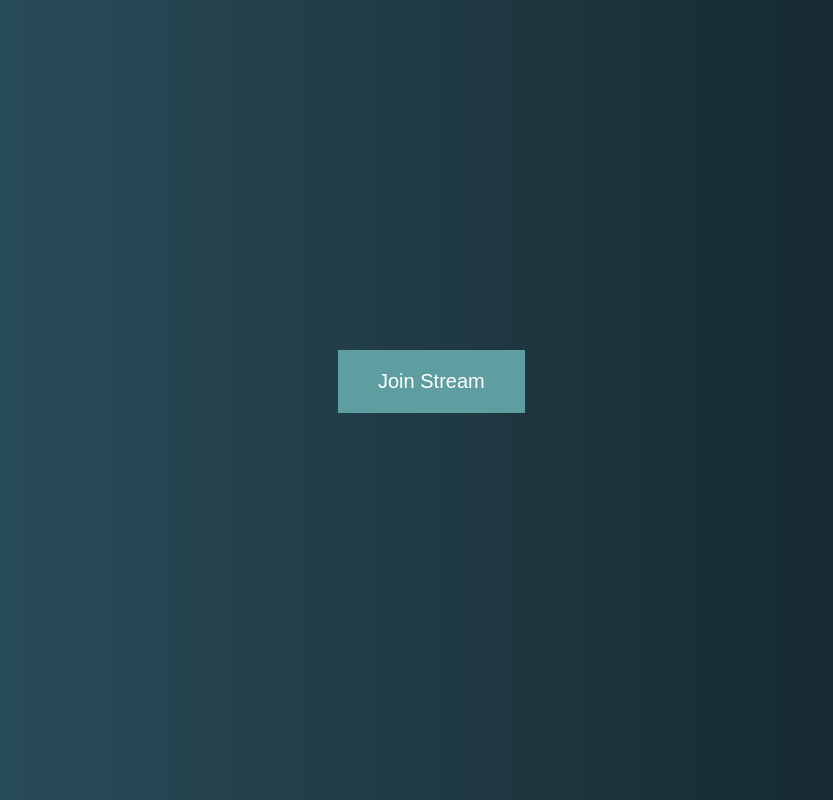
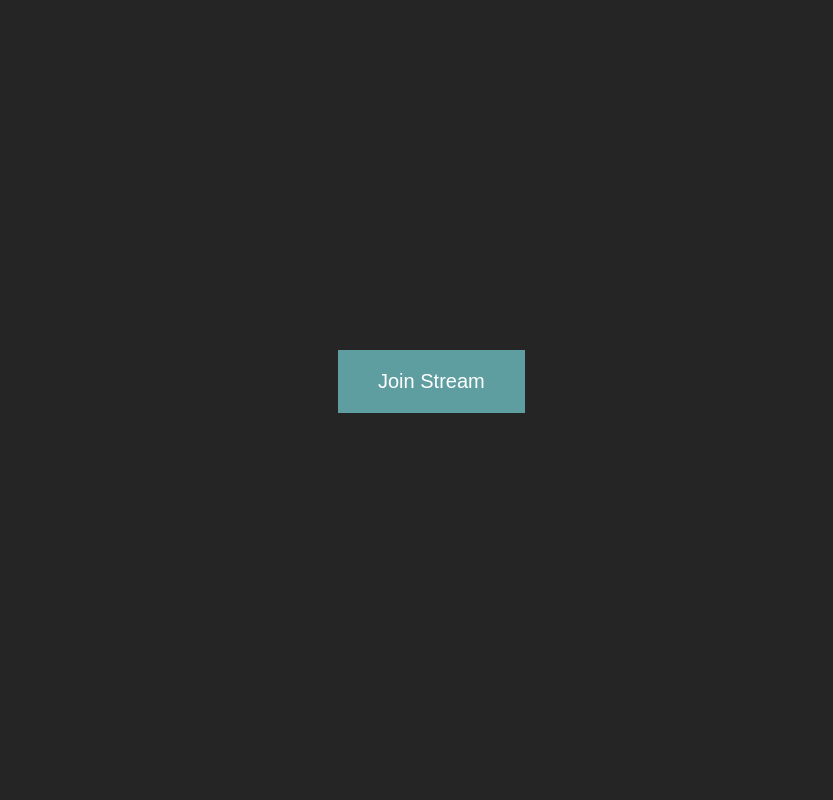
Before and after one commit to NotHumanFF/Streem, a plain HTML site: page index.html in a window 1280 px wide. Shown: the whole page, without its empty margins (202-1035 px from the left). Drawn offline with Linux system fonts and the light colour scheme.

Commit message:
Update main.css

```diff
--- a/main.css
+++ b/main.css
@@ -1,7 +1,7 @@
 body{
-    background:black;
-    background:-webkit-linear-gradient(to right, #2C5364, #203A43, #0F2027) ;
-    background: linear-gradient(to right, #2C5364, #203A43, #0F2027);
+    background:#252525;
+/*     background:-webkit-linear-gradient(to right, #2C5364, #203A43, #0F2027) ; */
+/*     background: linear-gradient(to right, #2C5364, #203A43, #0F2027); */
 }
 
 #join-btn{
```
